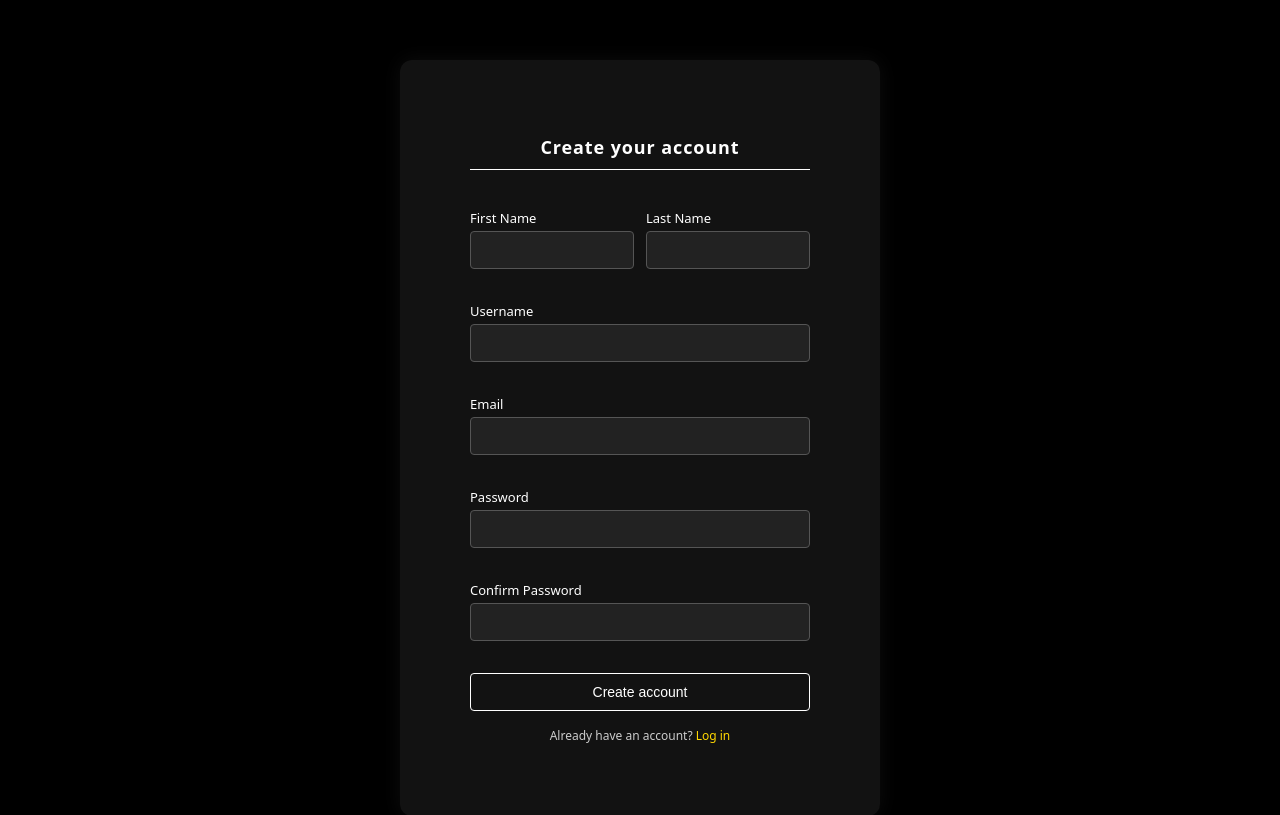
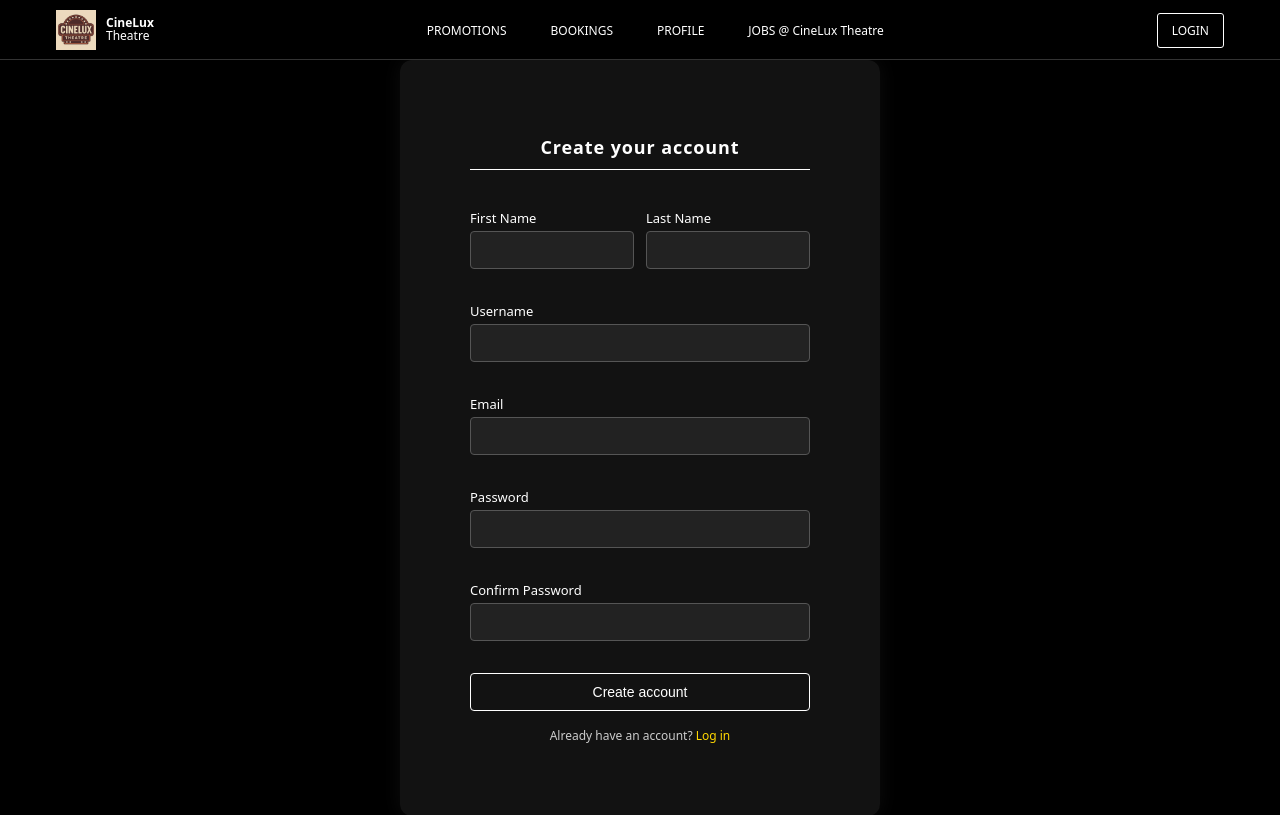
Before and after one commit to dsnyeo/ie4727-cinema-project, a PHP site: page /register-main.php in a window 1280 px wide. Shown: the top 815 px of the page. Run offline with PHP 8.4, Linux system fonts and the light colour scheme; some libraries are stand-ins or nearby versions.

Commit message:
updated footer

```diff
--- a/cart.php
+++ b/cart.php
@@ -111,6 +111,7 @@ $grandTotalFmt = number_format($grandTotalRaw, 2);
               <li><a href="promotions.php">PROMOTIONS</a></li>
               <li><a href="bookings.php">BOOKINGS</a></li>
               <li><a href="profile.php">PROFILE</a></li>
+              <li><a href="jobs.php">JOBS @ CineLux Theatre</a></li>
             </ul>
           </nav>
         </div>
@@ -131,8 +132,8 @@ $grandTotalFmt = number_format($grandTotalRaw, 2);
       </div>
     </div>
   </header>
+
   <div class="cart-container">
-
    <div class="cart-shell">
 
     <!-- Cart Header -->
--- a/moviedetails.php
+++ b/moviedetails.php
@@ -96,6 +96,7 @@ $st->close();
               <li><a href="promotions.php">PROMOTIONS</a></li>
               <li><a href="bookings.php">BOOKINGS</a></li>
               <li><a href="profile.php">PROFILE</a></li>
+              <li><a href="jobs.php">JOBS @ CineLux Theatre</a></li>
             </ul>
           </nav>
         </div>
@@ -103,6 +104,9 @@ $st->close();
         <div>
           <?php if (isset($_SESSION['sess_user'])): ?>
             <span class="welcome_text">
+              <a href="cart.php" style="text-decoration: none;">
+              🛒
+              </a>
               👋 Welcome, <strong><?= e($_SESSION['sess_user']) ?></strong>
             </span>
             <a class="btn btn_ghost" href="logout.php">LOGOUT</a>
--- a/register-main.php
+++ b/register-main.php
@@ -81,6 +81,47 @@ if ($_SERVER['REQUEST_METHOD'] === 'POST') {
     .invalid { border-color:#ad2a2a !important; box-shadow: 0 0 0 2px rgba(173,42,42,0.2); }
   </style>
 </head>
+<!-- Header -->
+  <header>
+    <div id="wrapper">
+      <div class="container header_bar">
+        <a class="brand" href="index.php">
+          <span class="brand_logo">
+            <img src="./images/cinema_logo.png" alt="Cinema Logo" >
+          </span>
+          <span class="brand_text">
+            <strong>CineLux</strong><br />
+            <span>Theatre</span>
+          </span>
+        </a>
+
+        <div id="main_nav">
+          <nav>
+            <ul>
+              <li><a href="promotions.php">PROMOTIONS</a></li>
+              <li><a href="bookings.php">BOOKINGS</a></li>
+              <li><a href="profile.php">PROFILE</a></li>
+              <li><a href="jobs.php">JOBS @ CineLux Theatre</a></li>
+            </ul>
+          </nav>
+        </div>
+
+        <div>
+          <?php if (isset($_SESSION['sess_user'])): ?>
+            <span class="welcome_text">
+              <a href="cart.php" style="text-decoration: none;">
+              🛒
+              </a>
+              👋 Welcome, <strong><?= e($_SESSION['sess_user']) ?></strong>
+            </span>
+            <a class="btn btn_ghost" href="logout.php">LOGOUT</a>
+          <?php else: ?>
+            <a class="btn btn_ghost" href="login-main.php">LOGIN</a>
+          <?php endif; ?>
+        </div>
+      </div>
+    </div>
+  </header>
 <body class="login_page">
   <div class="login_box">
     <h2>Create your account</h2>
--- a/seat_booking.php
+++ b/seat_booking.php
@@ -130,6 +130,7 @@ if ($stmt = $dbcnx->prepare($sqlBooked)) {
               <li><a href="promotions.php">PROMOTIONS</a></li>
               <li><a href="bookings.php">BOOKINGS</a></li>
               <li><a href="profile.php">PROFILE</a></li>
+              <li><a href="jobs.php">JOBS @ CineLux Theatre</a></li>
             </ul>
           </nav>
         </div>
--- a/styles.css
+++ b/styles.css
@@ -1,7 +1,7 @@
 /*Base / Reset*/
 :root{
   --header-h: 60px;
-  --footer-h: 180px;
+  --footer-h: 120px;
 }
 
 *,
@@ -1298,15 +1298,17 @@ h1{
     margin:0;
   }
 
-  .actions .btn-main,
-  .actions .btn-danger{
+  .actions .btn-main{
     display:block;
     width:100%;
     padding:.75rem 1rem;
     border-radius:10px;
     text-align:center;
     font-weight:600;
+    background-color: #16a34a;
   }
+
+
 
   .btn-ghost{
     flex:1 1 auto;
```
Also changed, not shown: index.php (+0 -11 lines), jobs.php (+8 -1 lines), profile.php (+7 -1 lines), promotiondetails.php (+8 -2 lines), promotions.php (+6 -2 lines).
